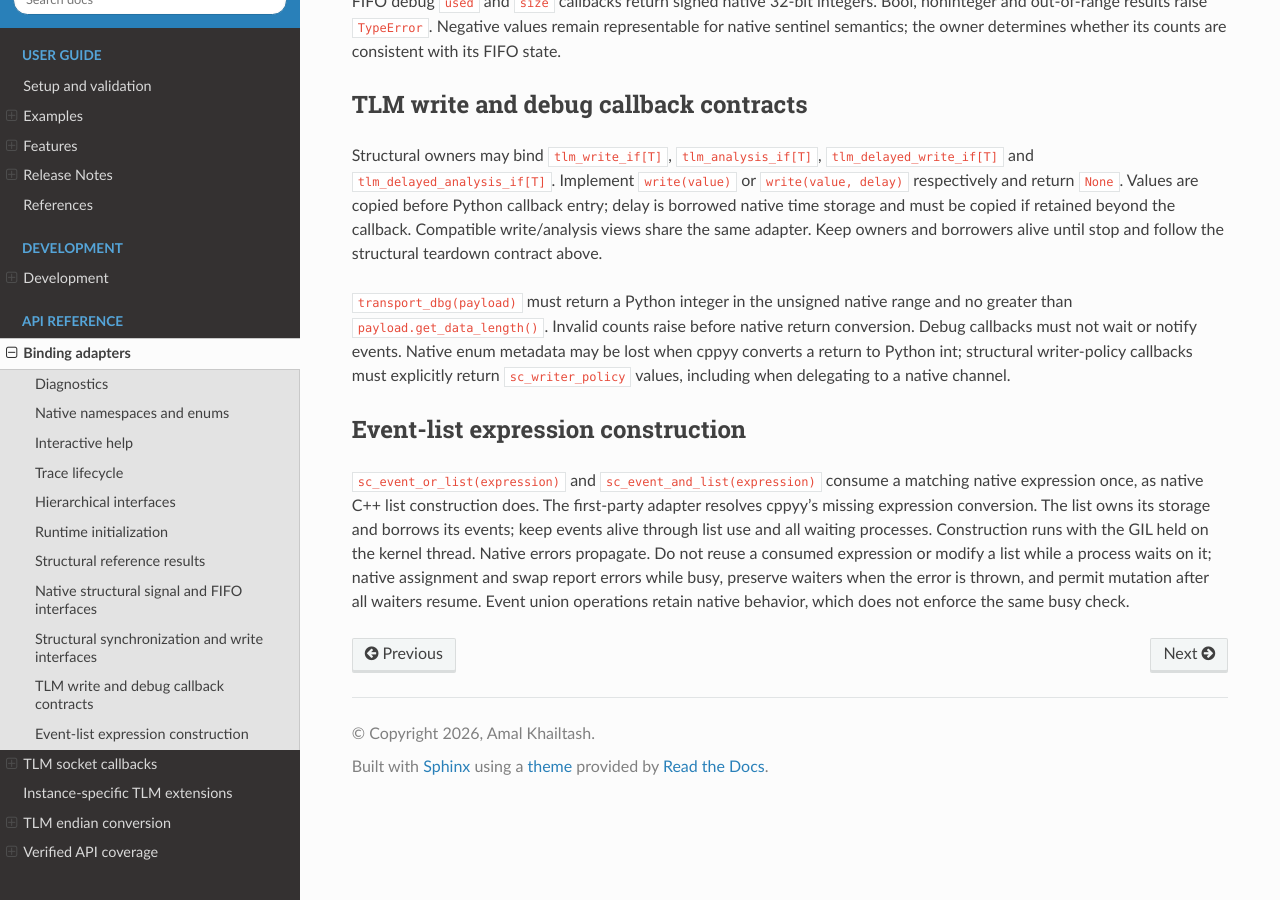
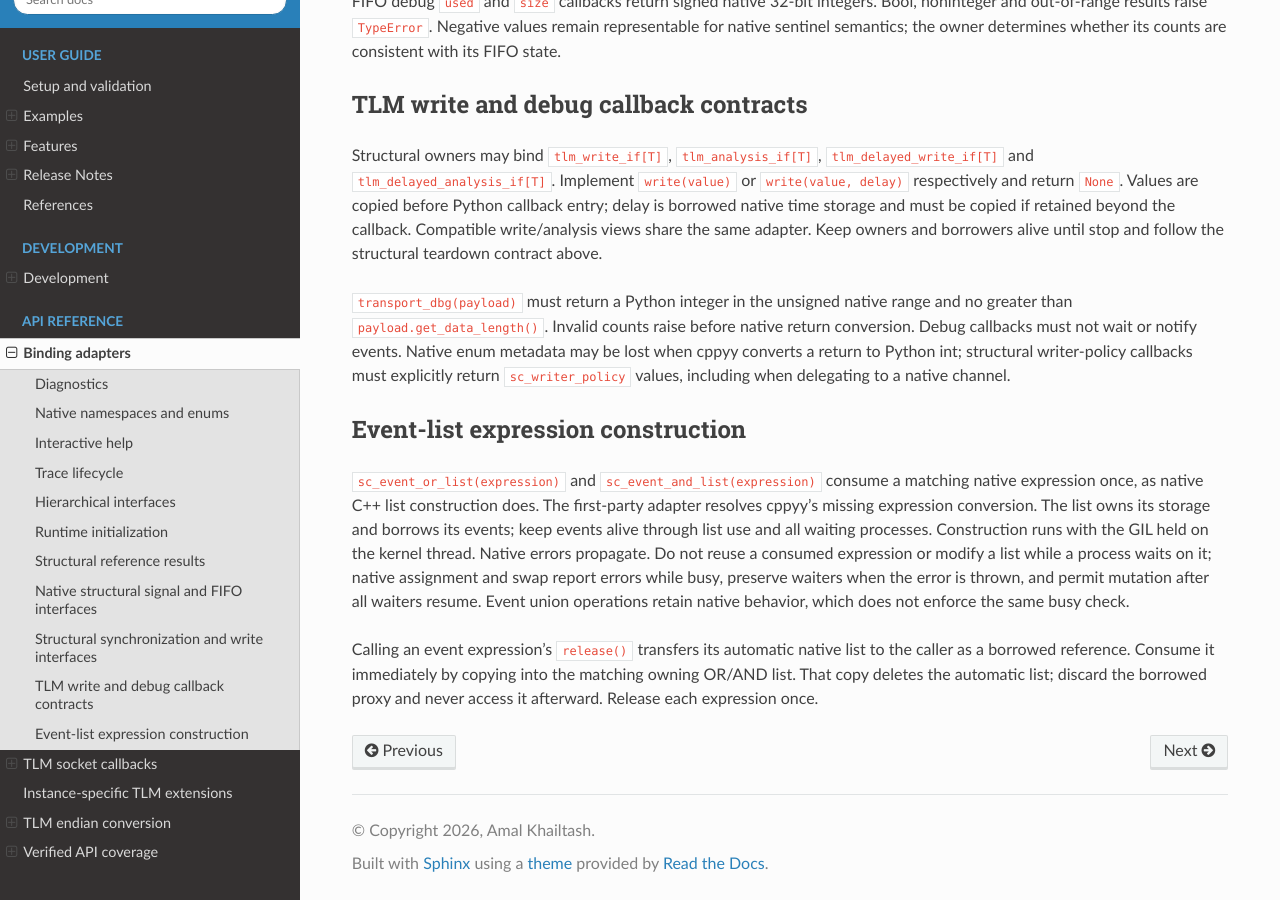
Before and after one commit to amal-khailtash/pysystemc, a Sphinx documentation site: the page built from docs/api/bindings.rst, in a window 1280 px wide and 900 px high, scrolled down 5855 px. Built offline with Sphinx 7.4.7 and the Read the Docs theme 3.1.0, drawn with Linux system fonts in a browser that asks for light colours.

Commit message:
feat: validate public event-expression release ownership

```diff
--- a/docs/api/bindings.rst
+++ b/docs/api/bindings.rst
@@ -331,3 +331,8 @@ Native errors propagate. Do not reuse a consumed expression or modify a list
 while a process waits on it; native assignment and swap report errors while busy, preserve waiters when the
 error is thrown, and permit mutation after all waiters resume. Event union
 operations retain native behavior, which does not enforce the same busy check.
+
+Calling an event expression's ``release()`` transfers its automatic native list
+to the caller as a borrowed reference. Consume it immediately by copying into
+the matching owning OR/AND list. That copy deletes the automatic list; discard
+the borrowed proxy and never access it afterward. Release each expression once.
--- a/docs/intro/features.rst
+++ b/docs/intro/features.rst
@@ -632,7 +632,7 @@ inferred from namespace availability. See :doc:`../api/coverage`.
 * ☐ ``sc_core::sc_event`` — 30 declarations; runtime: 30 untested; mapping: 9 partial, 21 reviewed.
 * ☐ ``sc_core::sc_event_and_expr`` — 1 declarations; runtime: 1 untested; mapping: 1 reviewed.
 * ☑ ``sc_core::sc_event_and_list`` — 11 declarations; runtime: 11 supported; mapping: 11 reviewed.
-* ☐ ``sc_core::sc_event_expr`` — 26 declarations; runtime: 13 supported, 13 untested; mapping: 13 partial, 13 reviewed.
+* ☐ ``sc_core::sc_event_expr`` — 26 declarations; runtime: 16 supported, 10 untested; mapping: 10 partial, 16 reviewed.
 * ☐ ``sc_core::sc_event_finder`` — 13 declarations; runtime: 13 untested; mapping: 13 partial.
 * ☐ ``sc_core::sc_event_finder_t`` — 13 declarations; runtime: 13 untested; mapping: 13 partial.
 * ☐ ``sc_core::sc_event_list`` — 5 declarations; runtime: 4 supported, 1 untested; mapping: 1 partial, 4 reviewed.
```
Also changed, not shown: 3 other files.
